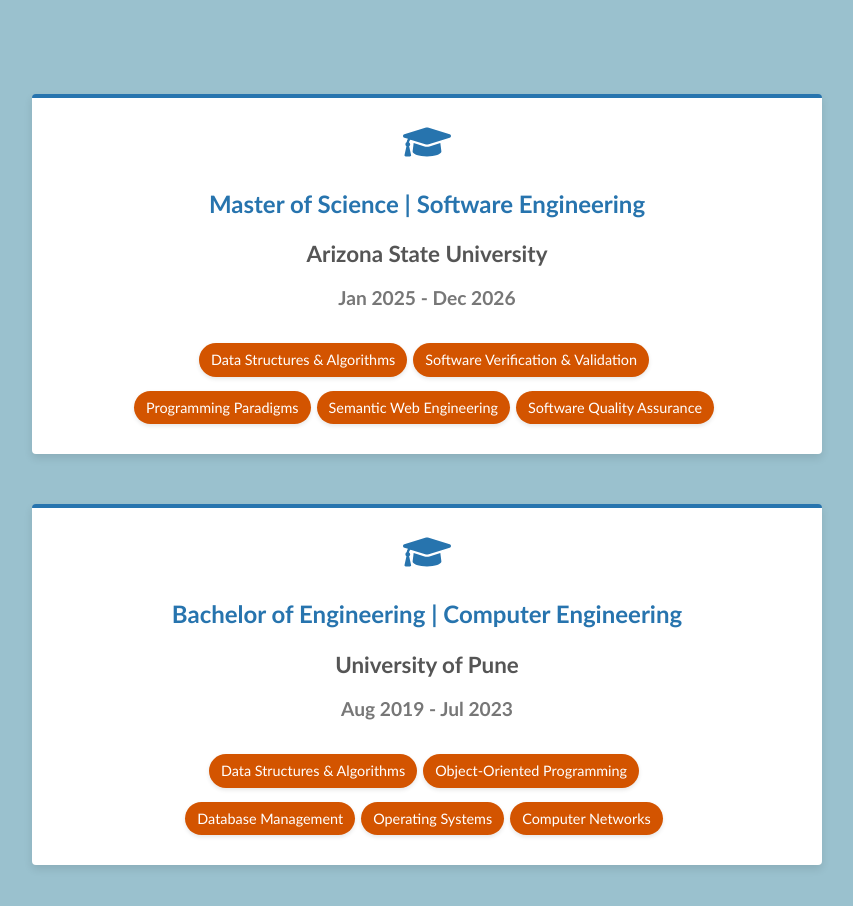
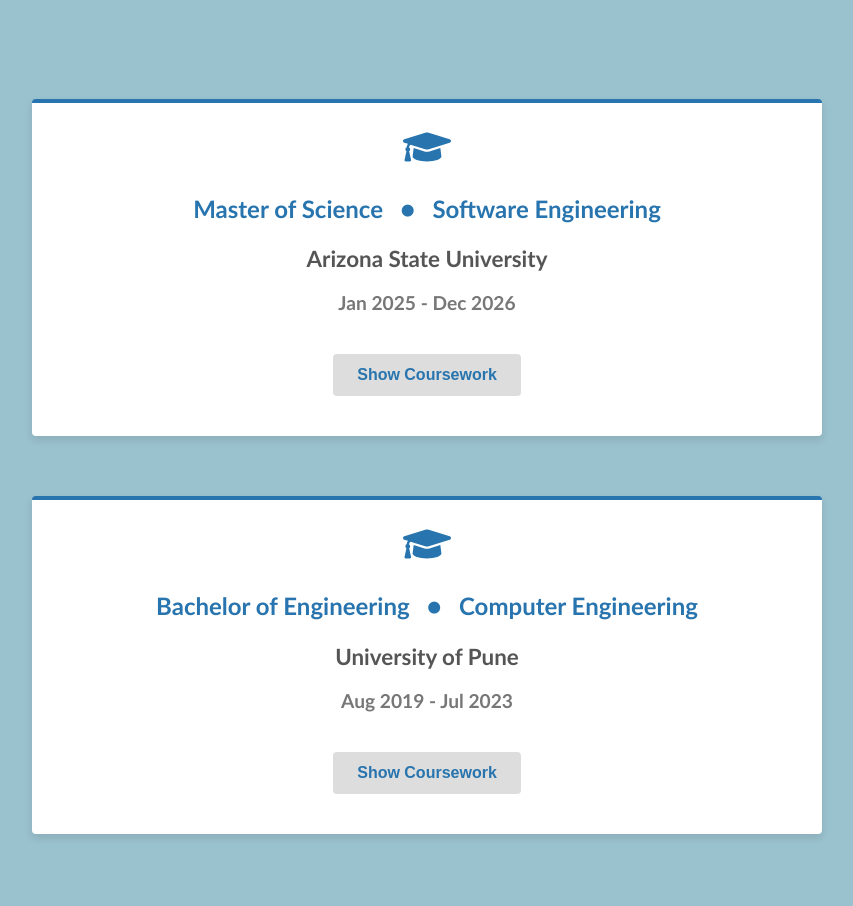
Before and after one commit to Janhavi-2001/Janhavi-2001.github.io, a React (Create React App) app: page / in a window 1280 px wide. Shown: the part 4728-5634 px from the top of the page, without its empty margins (213-1066 px from the left). Built offline with nearby package versions, Linux system fonts and the light colour scheme.

Commit message:
Add feature to toggle coursework display

```diff
--- a/src/Components/Education/Education.css
+++ b/src/Components/Education/Education.css
@@ -30,7 +30,7 @@
   border-radius: 4px;
   box-shadow: 0 4px 8px rgba(0, 0, 0, 0.1);
   padding: 20px;
-  margin: 25px;
+  margin: 30px;
   max-width: 750px;
   width: 80%;
   transition: box-shadow 0.3s ease, transform 0.3s ease;
@@ -72,6 +72,17 @@
   width: 80%;
   margin: auto;
 }
+.education-details-container {
+  display: flex;
+  flex-wrap: wrap;
+  gap: 8px;
+  margin-top: 10px;
+  overflow: hidden;
+  width: 90%;
+  margin: auto;
+  justify-content: center;
+  align-items: center;
+}
 .education-details {
   font-size: 0.9rem;
   line-height: 1.5;
@@ -86,36 +97,75 @@
   transition: background-color 0.3s ease;
   margin-bottom: 10px;
 }
+.toggle-coursework-button {
+  margin-top: 10px;
+  margin-bottom: 20px;
+  padding: 12px 24px;
+  font-size: 1rem;
+  background-color: #ddd;
+  border: none;
+  border-radius: 4px;
+  cursor: pointer;
+  color: #2774AE;
+  transition: background-color 0.3s ease;
+  font-weight: 600;
+}
+
+.toggle-coursework-button:hover {
+  background-color:  #ccc;
+}
+
+.toggle-coursework-button:active {
+  background-color: #2774AE;
+}
 
 @media (max-width: 768px) {
   .education-wrapper {
-    padding: 60px 10px;
+    padding: 20px 10px;
     margin: 0 auto;
   }
   .education-heading {
     margin-left: 0;
     text-align: center;
+    padding-top: 60px;
+    margin-bottom: -10px;
   }
   .education-title, .education-major {
     font-size: 1.4rem;
     margin-bottom: 20px;
-    width: 60%;
+    width: 90%;
     margin: 0 auto;
+    align-items: center;
+    justify-content: center;
+    text-align: center;
   }
   .education-content {
     width: 90%;
     padding: 20px;
   }
-  .education-details {
-    font-size: 0.8rem;
-    margin-bottom: 10px;
-  }
   .education-card {
-    width: 100%;
+    width: 90%;
     padding: 10px;
   }
 
   .education-icon {
     font-size: 36px;
   }
+  .education-details-container {
+    display: flex !important;
+    flex-wrap: wrap;
+    gap: 8px;
+    margin-top: 10px;
+    margin-bottom: 20px !important;
+    width: 90%;
+    margin: auto;
+  }
+  .education-details {
+    font-size: 0.85rem;
+    margin-bottom: 10px;
+    margin: auto;
+  }
+  .toggle-coursework-button {
+    display:  inline-block;
+  }
 }
--- a/src/Components/Education/Education.js
+++ b/src/Components/Education/Education.js
@@ -1,78 +1,20 @@
-// import React, { useState } from 'react';
-// import './Education.css';
-// import { FaGraduationCap } from 'react-icons/fa';
-// import { TypeAnimation } from 'react-type-animation';
-
-// const Education = () => {
-//   const [cards] = useState([
-//     {
-//       id: 1,
-//       degree: 'Master of Science',
-//       major: 'Software Engineering',
-//       university: 'Arizona State University',
-//       date: 'Jan 2025 - Dec 2026',
-//       coursework: ['Data Structures', 'Algorithms', 'Web Development', 'Database Management'],
-//     },
-//     {
-//       id: 2,
-//       degree: 'Bachelor of Engineering',
-//       major: 'Computer Engineering',
-//       university: 'University of Pune',
-//       date: 'Aug 2019 - Jul 2023',
-//       coursework: ['Data Structures', 'Algorithms', 'Web Development', 'Database Management'],
-//     },
-//   ]);
-
-//   return (
-//     <section className="education-wrapper" id="education">
-//       <h1 className="type-animation education-heading">
-//         {'print("'}
-//         <TypeAnimation
-//           sequence={[
-//             'Education', 2000,
-//             '教育', 2000,
-//             'Educación', 2000,
-//             'शिक्षा', 2000,
-//             'Éducation', 2000,
-//           ]}
-//           wrapper="span"
-//           speed={50}
-//           repeat={Infinity}
-//           deletionSpeed={30}
-//         />
-//         {'")'}
-//       </h1>
-
-//       <div className="education-content">
-//         {cards.map((card) => (
-//           <article key={card.id} className="education-card">
-//             <FaGraduationCap className="education-icon" />
-//             <h2 className="education-title">{card.degree} | <span className="education-major">{card.major}</span></h2>
-//             <p className="education-institution">{card.university}</p>
-//             <p className="education-duration">{card.date}</p>
-//             <div className="education-details-wrapper">
-//               {card.coursework.map((course, index) => (
-//                 <span key={index} className="education-details">
-//                   {course}
-//                 </span>
-//               ))}
-//             </div>
-//           </article>
-//         ))}
-//       </div>
-//     </section>
-//   );
-// };
-
-// export default Education;
-
 import React, { useState } from 'react';
 import './Education.css';
 import { FaGraduationCap } from 'react-icons/fa';
 import { TypeAnimation } from 'react-type-animation';
-import { motion } from 'framer-motion';
+import { motion, AnimatePresence } from 'framer-motion';
 
 const Education = () => {
+
+  const [expanded, setExpanded] = useState({});
+
+  const toggleExpand = (id) => {
+    setExpanded((prev) => ({
+      ...prev,
+      [id]: !prev[id],
+    }));
+  };
+
   const [cards] = useState([
     {
       id: 1,
@@ -80,7 +22,7 @@
       major: 'Software Engineering',
       university: 'Arizona State University',
       date: 'Jan 2025 - Dec 2026',
-      coursework: ['Data Structures & Algorithms', 'Software Verification & Validation', 'Programming Paradigms', 'Semantic Web Engineering', 'Software Quality Assurance'],
+      coursework: ['Data Structures & Algorithms', 'Software Verification', 'Programming Paradigms', 'Semantic Web Engineering', 'Software Quality Assurance'],
     },
     {
       id: 2,
@@ -130,16 +72,35 @@
           >
             <FaGraduationCap className="education-icon" />
             <h2 className="education-title">
-              {card.degree} | <span className="education-major">{card.major}</span>
+              {card.degree} &nbsp;&nbsp;● &nbsp;&nbsp;<span className="education-major">{card.major}</span>
             </h2>
             <p className="education-institution">{card.university}</p>
             <p className="education-duration">{card.date}</p>
             <div className="education-details-wrapper">
+              <button
+                className="toggle-coursework-button"
+                onClick={() => toggleExpand(card.id)}
+              >
+                {expanded[card.id] ? 'Hide Coursework' : 'Show Coursework'}
+              </button>
+
+              <AnimatePresence initial={false}>
+              {expanded[card.id] && (
+                <motion.div
+                  className="education-details-container"
+                  initial={{ height: 0, opacity: 0 }}
+                  animate={{ height: 'auto', opacity: 1 }}
+                  exit={{ height: 0, opacity: 0 }}
+                  transition={{ duration: 0.4, ease: 'easeInOut' }}
+                >
                   {card.coursework.map((course, index) => (
                     <span key={index} className="education-details">
                       {course}
                     </span>
                   ))}
+                </motion.div>
+              )}
+            </AnimatePresence>
           </div>
           </motion.article>
         ))}
```
Lines whose indentation alone changed are shown as unchanged.
